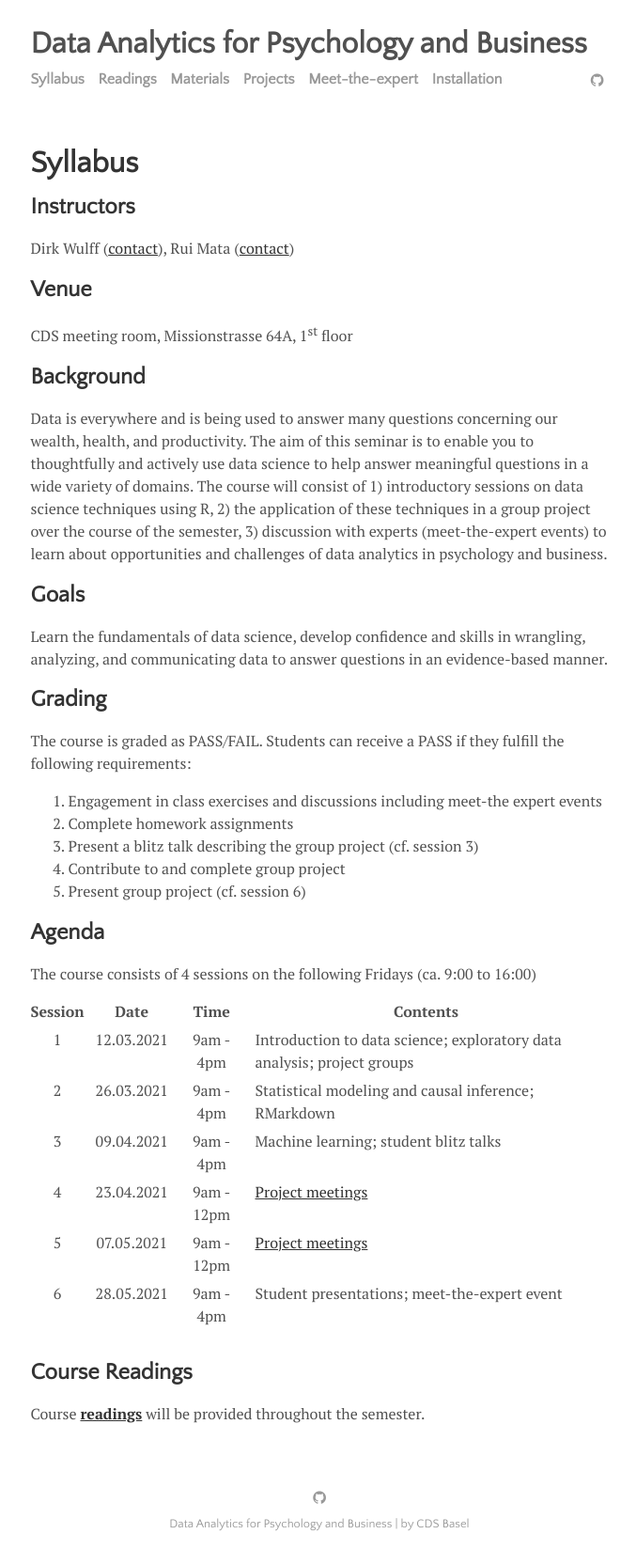
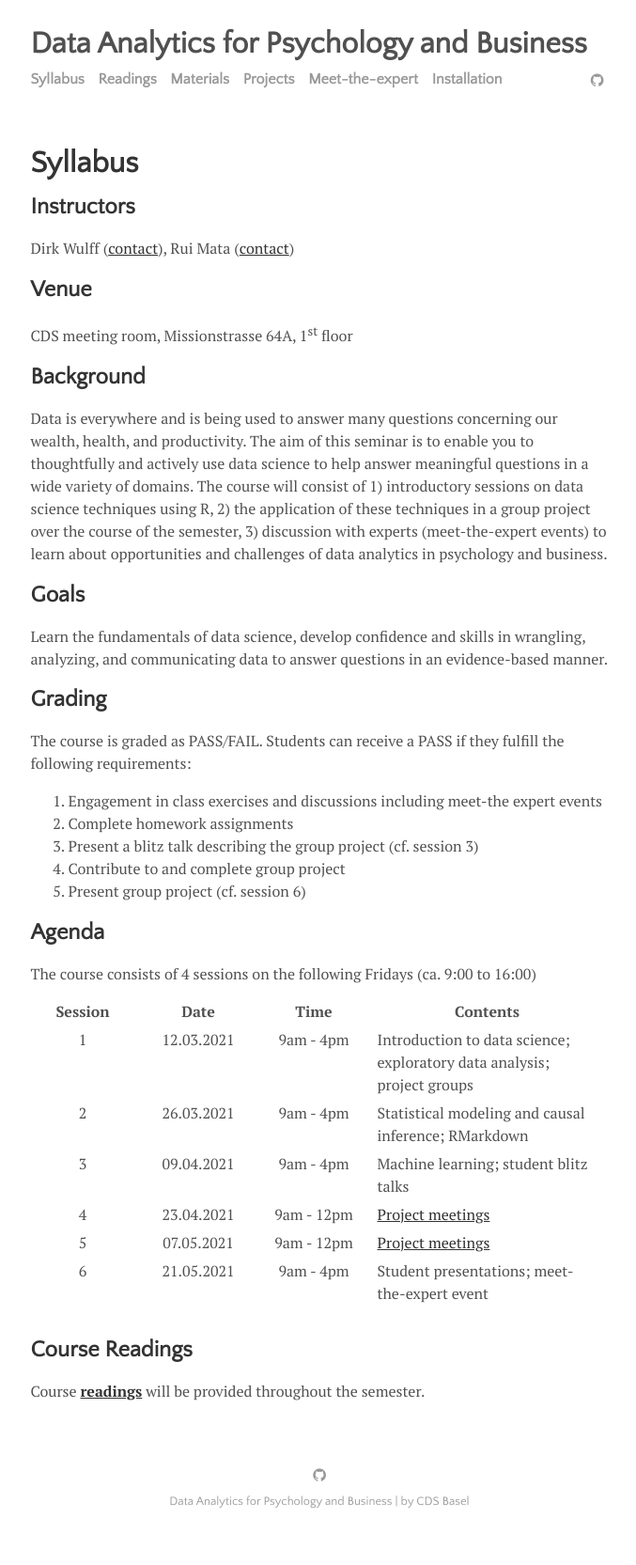
Before and after one commit to cdsbasel/dataanalytics_2021, a Jekyll site: the page built from menu/syllabus.md, in a window 1280 px wide. Shown: the whole page at 94% size, without its empty margins (300-977 px from the left). Built offline with Jekyll 4.4.1, drawn with Linux system fonts in a browser that asks for light colours; after the commit the page ends 1641 px from its top, so only the background shows below that.

Commit message:
Update syllabus.md

```diff
--- a/menu/syllabus.md
+++ b/menu/syllabus.md
@@ -35,6 +35,10 @@ td {
 </style>
 
 <table cellspacing="0" cellpadding="0">
+<col width="20%">
+<col width="20%">
+<col width="20%">
+<col width="40%">
 <tr>
   <td style="text-align:center"><b>Session</b></td>
   <td style="text-align:center"><b>Date</b></td>
@@ -73,7 +77,7 @@ td {
 </tr>
 <tr>
   <td style="text-align:center">6</td>
-  <td style="text-align:center">28.05.2021</td>
+  <td style="text-align:center">21.05.2021</td>
   <td style="text-align:center">9am - 4pm</td>
   <td>Student presentations; meet-the-expert event</td>
 </tr>
```
